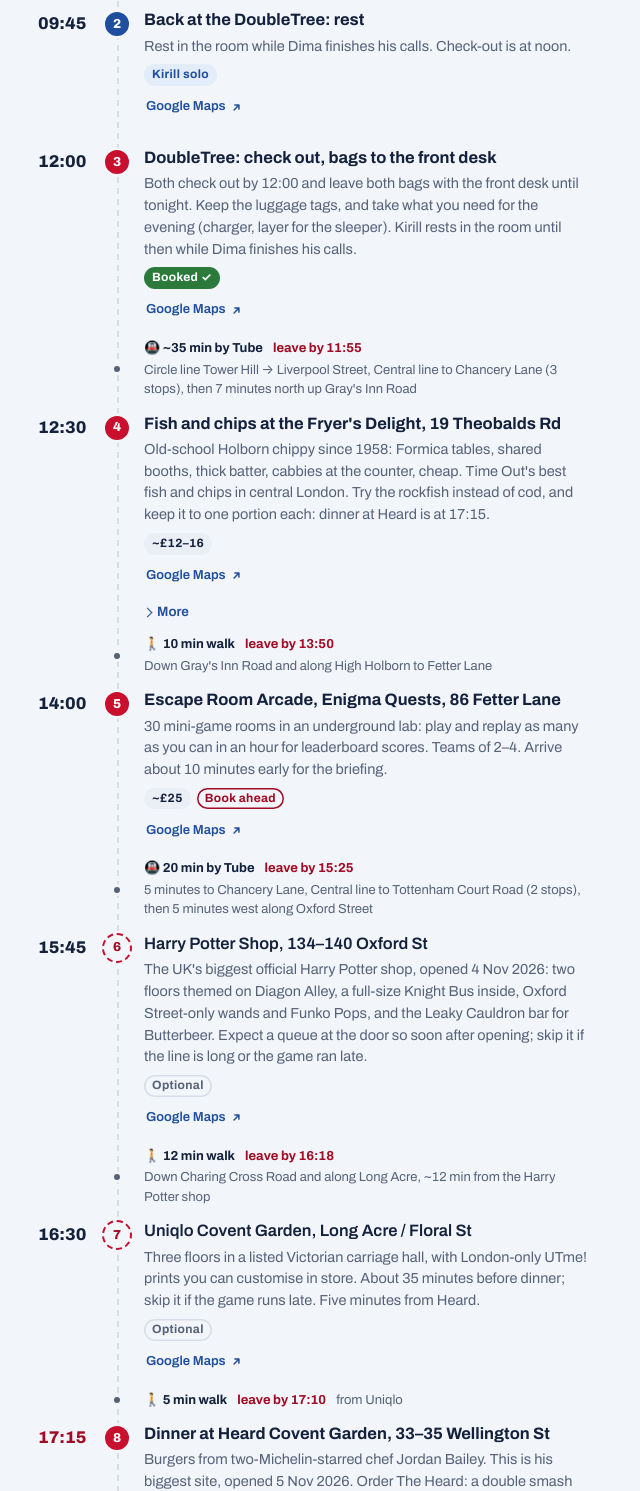
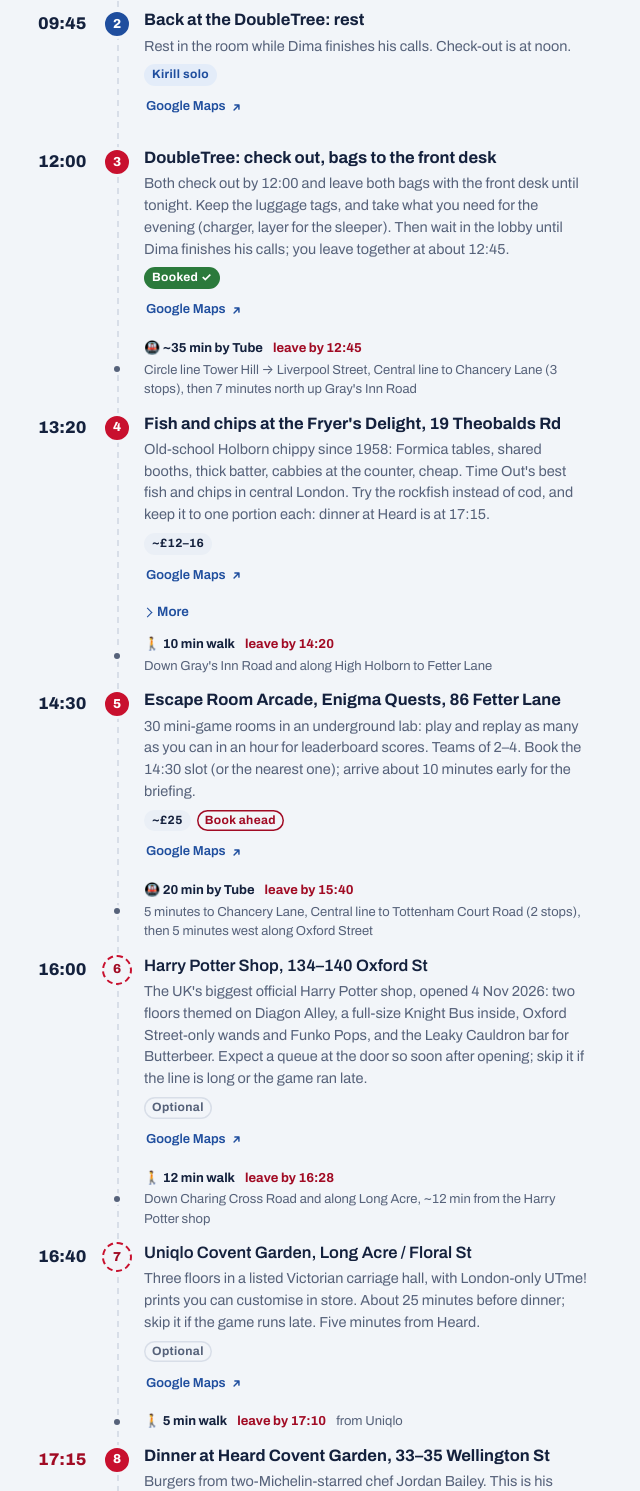
Before and after one commit to kirkopopop/UkTrip, a plain HTML site: page index.html in a window 1280 px wide. Shown: the part 1309-2800 px from the top of the page, without its empty margins (0-640 px from the left). Drawn offline with Linux system fonts and the light colour scheme.

Commit message:
Friday: leave the hotel 12:45, lunch 13:20, Escape Room Arcade 14:30
Co-Authored-By: Claude Opus 5.5 <noreply@anthropic.com>
Claude-Session: https://claude.ai/code/session_016AL8XRow91bzKUxVzN1A8N

```diff
--- a/index.html
+++ b/index.html
@@ -794,12 +794,12 @@ var DAYS = [
     {t:"08:00", n:"Barry's St Paul's, 33 Gutter Lane", k:"fixed", chk:"barrys", go:{m:"tube",min:20,leave:"07:35",txt:"From the DoubleTree: District or Circle line Tower Hill → Mansion House (2 stops), then 8 minutes on foot up to Gutter Lane, off Cheapside. Or walk it in ~25 minutes. Take just the gym kit and a change of clothes; the bag stays in the room (check-out is noon). First class at this studio, so arrive ~10 minutes early."}, p:"Booked for 08:00. Barry's City studio, 100 m from St Paul's station: treadmill and floor HIIT in the red room, about 50 minutes. Showers and towels on site.", who:"Kirill", fee:["~£30","paid"], ll:[51.5149,-0.0952], q:"Barry's London St Paul's, 33 Gutter Lane",
       more:"<p>Shower at the studio and leave by ~09:15.</p>"},
     {t:"09:45", n:"Back at the DoubleTree: rest", go:{m:"tube",min:20,txt:"8 minutes on foot to Mansion House, then the District or Circle line to Tower Hill (2 stops), then 3 minutes on foot"}, p:"Rest in the room while Dima finishes his calls. Check-out is at noon.", who:"Kirill", ll:[51.5106,-0.0780], q:"DoubleTree by Hilton London Tower of London, 7 Pepys Street"},
-    {t:"12:00", n:"DoubleTree: check out, bags to the front desk", chk:"doubletree", p:"Both check out by 12:00 and leave both bags with the front desk until tonight. Keep the luggage tags, and take what you need for the evening (charger, layer for the sleeper). Kirill rests in the room until then while Dima finishes his calls.", ll:[51.5106,-0.0780], q:"DoubleTree by Hilton London Tower of London, 7 Pepys Street"},
-    {t:"12:30", n:"Fish and chips at the Fryer's Delight, 19 Theobalds Rd", go:{m:"tube",min:35,leave:"11:55",est:true,txt:"Circle line Tower Hill → Liverpool Street, Central line to Chancery Lane (3 stops), then 7 minutes north up Gray's Inn Road"}, p:"Old-school Holborn chippy since 1958: Formica tables, shared booths, thick batter, cabbies at the counter, cheap. Time Out's best fish and chips in central London. Try the rockfish instead of cod, and keep it to one portion each: dinner at Heard is at 17:15.", fee:["~£12–16","paid"], ll:[51.5207,-0.1156], q:"The Fryer's Delight, 19 Theobalds Road, London",
+    {t:"12:00", n:"DoubleTree: check out, bags to the front desk", chk:"doubletree", p:"Both check out by 12:00 and leave both bags with the front desk until tonight. Keep the luggage tags, and take what you need for the evening (charger, layer for the sleeper). Then wait in the lobby until Dima finishes his calls; you leave together at about 12:45.", ll:[51.5106,-0.0780], q:"DoubleTree by Hilton London Tower of London, 7 Pepys Street"},
+    {t:"13:20", n:"Fish and chips at the Fryer's Delight, 19 Theobalds Rd", go:{m:"tube",min:35,leave:"12:45",est:true,txt:"Circle line Tower Hill → Liverpool Street, Central line to Chancery Lane (3 stops), then 7 minutes north up Gray's Inn Road"}, p:"Old-school Holborn chippy since 1958: Formica tables, shared booths, thick batter, cabbies at the counter, cheap. Time Out's best fish and chips in central London. Try the rockfish instead of cod, and keep it to one portion each: dinner at Heard is at 17:15.", fee:["~£12–16","paid"], ll:[51.5207,-0.1156], q:"The Fryer's Delight, 19 Theobalds Road, London",
       more:"<p>Eat in or take away. 10 minutes' walk to the Escape Room Arcade. If it's shut or rammed: <b>Golden Union</b>, Poland St, Soho (a tube hop away) or a pub lunch on Fetter Lane.</p>"},
-    {t:"14:00", n:"Escape Room Arcade, Enigma Quests, 86 Fetter Lane", chk:"karts", book:true, go:{m:"walk",min:10,txt:"Down Gray's Inn Road and along High Holborn to Fetter Lane"}, p:"30 mini-game rooms in an underground lab: play and replay as many as you can in an hour for leaderboard scores. Teams of 2–4. Arrive about 10 minutes early for the briefing.", fee:["~£25","paid"], ll:[51.5163,-0.1093], q:"Enigma Quests, 86 Fetter Lane, London"},
-    {t:"15:45", n:"Harry Potter Shop, 134–140 Oxford St", k:"opt", go:{m:"tube",min:20,txt:"5 minutes to Chancery Lane, Central line to Tottenham Court Road (2 stops), then 5 minutes west along Oxford Street"}, p:"The UK's biggest official Harry Potter shop, opened 4 Nov 2026: two floors themed on Diagon Alley, a full-size Knight Bus inside, Oxford Street-only wands and Funko Pops, and the Leaky Cauldron bar for Butterbeer. Expect a queue at the door so soon after opening; skip it if the line is long or the game ran late.", ll:[51.5162,-0.1356], q:"Harry Potter Shop, 134-140 Oxford Street, London"},
-    {t:"16:30", n:"Uniqlo Covent Garden, Long Acre / Floral St", k:"opt", go:{m:"walk",min:12,txt:"Down Charing Cross Road and along Long Acre, ~12 min from the Harry Potter shop"}, p:"Three floors in a listed Victorian carriage hall, with London-only UTme! prints you can customise in store. About 35 minutes before dinner; skip it if the game runs late. Five minutes from Heard.", ll:[51.5124,-0.1255], q:"Uniqlo Covent Garden, Long Acre, London"},
+    {t:"14:30", n:"Escape Room Arcade, Enigma Quests, 86 Fetter Lane", chk:"karts", book:true, go:{m:"walk",min:10,txt:"Down Gray's Inn Road and along High Holborn to Fetter Lane"}, p:"30 mini-game rooms in an underground lab: play and replay as many as you can in an hour for leaderboard scores. Teams of 2–4. Book the 14:30 slot (or the nearest one); arrive about 10 minutes early for the briefing.", fee:["~£25","paid"], ll:[51.5163,-0.1093], q:"Enigma Quests, 86 Fetter Lane, London"},
+    {t:"16:00", n:"Harry Potter Shop, 134–140 Oxford St", k:"opt", go:{m:"tube",min:20,txt:"5 minutes to Chancery Lane, Central line to Tottenham Court Road (2 stops), then 5 minutes west along Oxford Street"}, p:"The UK's biggest official Harry Potter shop, opened 4 Nov 2026: two floors themed on Diagon Alley, a full-size Knight Bus inside, Oxford Street-only wands and Funko Pops, and the Leaky Cauldron bar for Butterbeer. Expect a queue at the door so soon after opening; skip it if the line is long or the game ran late.", ll:[51.5162,-0.1356], q:"Harry Potter Shop, 134-140 Oxford Street, London"},
+    {t:"16:40", n:"Uniqlo Covent Garden, Long Acre / Floral St", k:"opt", go:{m:"walk",min:12,txt:"Down Charing Cross Road and along Long Acre, ~12 min from the Harry Potter shop"}, p:"Three floors in a listed Victorian carriage hall, with London-only UTme! prints you can customise in store. About 25 minutes before dinner; skip it if the game runs late. Five minutes from Heard.", ll:[51.5124,-0.1255], q:"Uniqlo Covent Garden, Long Acre, London"},
     {t:"17:15", n:"Dinner at Heard Covent Garden, 33–35 Wellington St", k:"fixed", chk:"heard", go:{m:"walk",min:5,txt:"from Uniqlo"}, p:"Burgers from two-Michelin-starred chef Jordan Bailey. This is his biggest site, opened 5 Nov 2026. Order The Heard: a double smash patty with jalapeño hot honey and Ogleshield cheese. Each burger comes with a beer or wine pairing.", fee:["~£25–40","paid"], booked:true, ll:[51.5119,-0.1208], q:"Heard Covent Garden, 33-35 Wellington Street, London",
       more:"<p>Booked for 17:15. <b>Dessert in the Soda Room downstairs:</b> a speakeasy dessert and cocktail bar with hot apple pie, brûlée cheesecake and milk soft serve. It's for diners only, subject to space, so ask on arrival.</p>"},
     {t:"18:45", n:"Pint at the Lamb & Flag, 33 Rose St", k:"opt", p:"A tiny, creaky 18th-century pub down an alley off Garrick Street, with low ceilings and wood panelling. On a Friday the crowd spills out into the lane.", fee:["~£7 a pint","paid"], ll:[51.5116,-0.1265], q:"Lamb and Flag, 33 Rose Street, London",
@@ -895,7 +895,7 @@ var CHECK = [
   ["hotel","Maldron Hotel Glasgow City, Sat night","50 Renfrew St; check-in from 15:00, bag drop at 07:30","Done",true],
   ["heard","Heard Covent Garden, Fri 17:15 for 2","Booked; ask for the Soda Room on arrival","Done",true],
   ["tatar","Tatar Bunar, Thu 19:30 for 2","Booked; 07771 013190 if running late","Done",true],
-  ["karts","Escape Room Arcade (Enigma Quests), Fri 14:00 for 2","Book a slot online","Now"],
+  ["karts","Escape Room Arcade (Enigma Quests), Fri 14:30 for 2","Book a slot online","Now"],
   ["castle","Edinburgh Castle, Sat 10:30","Timed entry, online","Now"],
   ["jw","Johnnie Walker Journey of Flavour, Sat 15:20 for 2","Booked; Hope Street entrance","Done",true],
   ["tennents","Tennent's brewery tour, Sun 12:00 for 2","tennents.com; check Sunday slots","Now"],
--- a/sw.js
+++ b/sw.js
@@ -1,6 +1,6 @@
 /* Offline copy of the trip page. Online: always fetch the newest page and refresh the copy.
    No signal: serve the saved copy. Fonts are cached the first time they load. */
-var CACHE = "trip-202611201044";
+var CACHE = "trip-202611201105";
 var SHELL = ["./", "index.html", "manifest.webmanifest", "icon-180.png", "icon-512.png"];
 self.addEventListener("install", function(e){
   e.waitUntil(caches.open(CACHE).then(function(c){ return c.addAll(SHELL); }).then(function(){ return self.skipWaiting(); }));
```
Also changed, not shown: src/trip-data.js (+6 -6 lines).
